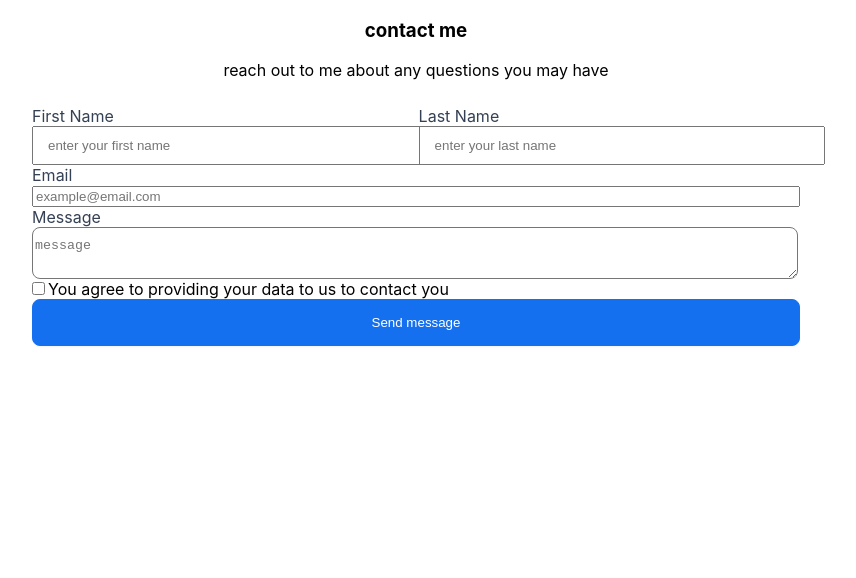
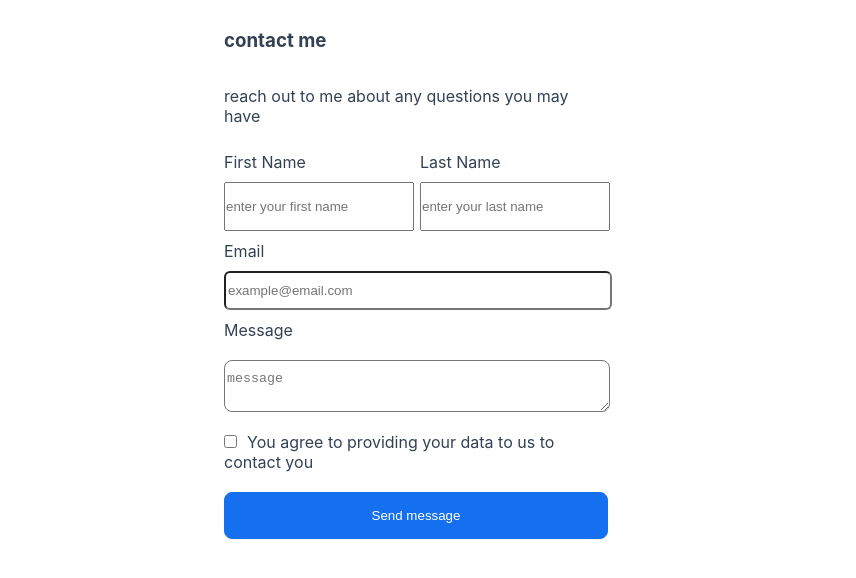
Before and after one commit to eyesaidyo/my-profile-hng, a React (Create React App) app: page /contact in a window 1280 px wide. Shown: the top 578 px of the page, without its empty margins (224-1080 px from the left). Built offline with nearby package versions, Linux system fonts and the light colour scheme.

Commit message:
feat: completed basic form styling

```diff
--- a/src/App.css
+++ b/src/App.css
@@ -1,5 +1,6 @@
 .App {
   text-align: center;
+
 }
 
 #profile__img {
@@ -80,6 +81,7 @@ footer {
   display: block;
   text-align: left;
   color: #344054;
+  margin: 10px 0;
 }
 
 .contact-form{
@@ -87,12 +89,13 @@ footer {
   justify-content: center;
   flex-direction: column;
   /* border: 2px solid red;   */
-  padding: 10px 20%;
+  padding: 10px 35%;
+  color: #344054;
 }
 #last_name{
   display: inline;
   width: 99%;
-  padding:10px 14px;
+  padding:15px 0;
   margin-right:auto;
 }
 #first_name{
@@ -100,7 +103,7 @@ footer {
   width: 99%;
   margin-left: 0;
   margin-right:12px;
-  padding:10px 14px;
+  padding: 15px 0;
 }
 .btn__submit{
   background: #1570EF;
@@ -109,6 +112,7 @@ footer {
   border-radius: 8px;
   padding:15px;
   color:#ffff;
+  margin: 10px 0;
 }
 .names{
   /* border: 2px solid blue; */
@@ -120,11 +124,17 @@ footer {
 }
 #email{
   width:99%;
+  padding-top: 10px;
+  padding-bottom: 10px;
+  border-radius:6px;
+
+  max-width: 10px 0;
 }
 .lbl{
   display:block;
   text-align: left;
   color: #344054;
+  margin: 10px 0;
 }
 .name-item{
   width:49.3%;
@@ -133,12 +143,14 @@ footer {
 }
 .checkbox{
   text-align: left;
+  margin: 10px 0;
   /* border: 4px solid pink; */
 }
 #agree{
   margin-left: 0;
+  margin-right: 10px;
 }
-@media (max-width: 500px) {
+@media (max-width: 600px) {
   .name-item{
     width:99%;
 
@@ -149,6 +161,7 @@ footer {
   }
   #email{
     width:98%;
+
   }
 }
 #message{
@@ -156,4 +169,9 @@ footer {
   padding-top: 10px;
   padding-bottom: 10px;
   border-radius:8px;
+  margin: 10px 0;
 }
+.form-text{
+  text-align: left;
+
+}
--- a/src/ContactMe.jsx
+++ b/src/ContactMe.jsx
@@ -1,9 +1,10 @@
 const ContactMe = () => {
   return (
     <div className="contact-page">
-      <h3>contact me</h3>
-      <p>reach out to me about any questions you may have</p>
+
       <form className="contact-form">
+        <h3 className="form-text">contact me</h3>
+        <p className="form-text">reach out to me about any questions you may have</p>
         <div className="names">
           <div className="name-item">
             <label className="lbl" for='first_name'>First Name</label>
```
